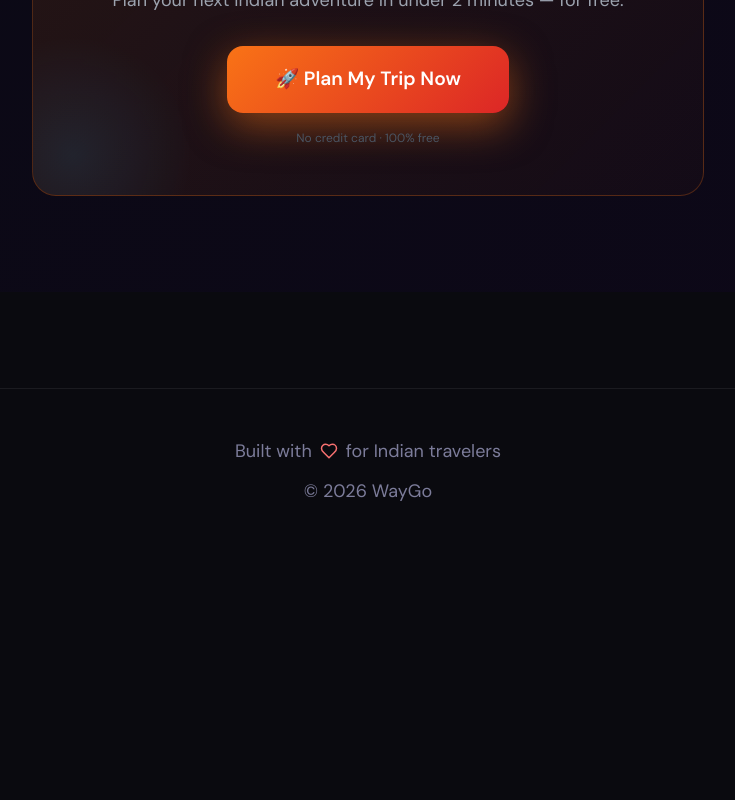
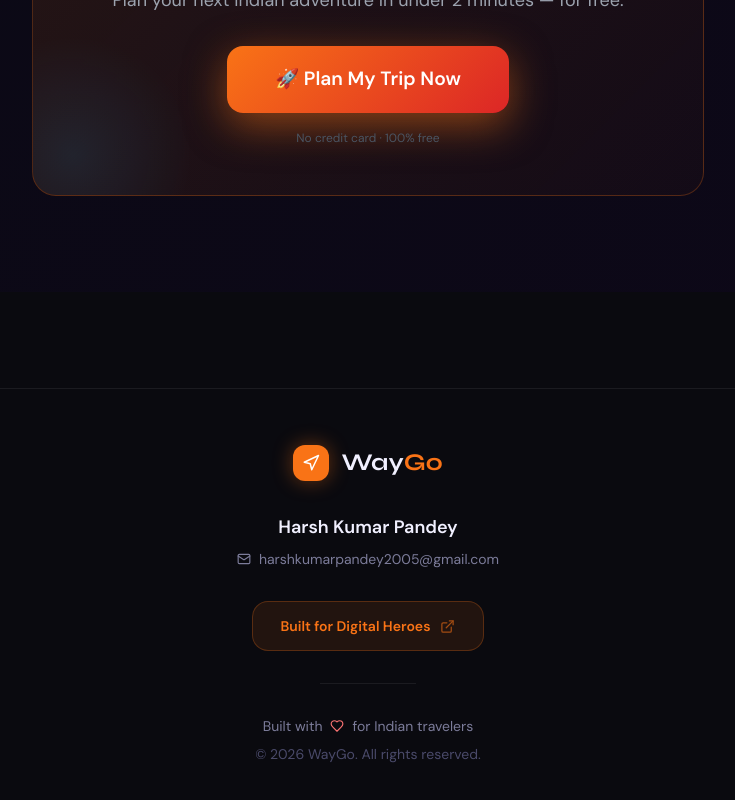
Before and after one commit to Harshkumarpandey111/waygo, a React (Vite) app in the folder client/: page / in a window 1280 px wide. Shown: the part 3456-4256 px from the top of the page, without its empty margins (272-1007 px from the left). Before the commit the page ends 4009 px from the top, so only its background shows below. Built offline with nearby package versions, Linux system fonts and the light colour scheme; no server answers; a web font is replaced by a local one.

Commit message:
feat: add professional footer with Digital Heroes branding, developer info, and external link

```diff
--- a/client/src/components/layout/Footer.jsx
+++ b/client/src/components/layout/Footer.jsx
@@ -1,18 +1,75 @@
-import { Heart } from 'lucide-react';
+import { Heart, Navigation, Mail, ExternalLink } from 'lucide-react';
 
 export default function Footer() {
+  const currentYear = new Date().getFullYear();
+
   return (
-    <footer className="border-t border-[var(--border)] mt-24">
-      <div className="max-w-7xl mx-auto px-6 py-12">
-        <div className="flex flex-col items-center justify-center gap-3 text-center">
+    <footer
+      className="border-t border-[var(--border)] mt-24"
+      role="contentinfo"
+      aria-label="Site footer"
+    >
+      <div className="max-w-7xl mx-auto px-6 py-14">
+        <div className="flex flex-col items-center justify-center gap-8 text-center">
 
-          <p className="text-lg text-[var(--text-muted)] flex items-center justify-center gap-2">
-            Built with <Heart size={18} className="text-red-400" /> for Indian travelers
-          </p>
+          {/* ── WayGo Logo / App Name ── */}
+          <div className="flex items-center gap-3">
+            <div className="w-9 h-9 bg-accent rounded-xl flex items-center justify-center shadow-[0_0_20px_rgba(249,115,22,0.4)]">
+              <Navigation size={18} className="text-white" />
+            </div>
+            <span className="font-display text-2xl font-bold">
+              Way<span className="text-accent">Go</span>
+            </span>
+          </div>
 
-          <p className="text-lg text-[var(--text-muted)]">
-            © {new Date().getFullYear()} WayGo
-          </p>
+          {/* ── Developer Info ── */}
+          <div className="flex flex-col items-center gap-2">
+            <p className="text-lg font-semibold text-[var(--text)]">
+              Harsh Kumar Pandey
+            </p>
+            <a
+              href="mailto:harshkumarpandey2005@gmail.com"
+              className="inline-flex items-center gap-2 text-sm text-[var(--text-muted)] hover:text-accent transition-colors duration-200"
+              aria-label="Send email to Harsh Kumar Pandey"
+            >
+              <Mail size={14} />
+              harshkumarpandey2005@gmail.com
+            </a>
+          </div>
+
+          {/* ── Built for Digital Heroes Button ── */}
+          <a
+            href="https://digitalheroesco.com"
+            target="_blank"
+            rel="noopener noreferrer"
+            className="group inline-flex items-center gap-2.5 px-7 py-3.5
+              bg-accent/10 text-accent border border-accent/25
+              rounded-2xl text-sm font-semibold
+              hover:bg-accent hover:text-white hover:border-accent
+              hover:shadow-[0_8px_32px_rgba(249,115,22,0.35)]
+              focus-visible:ring-2 focus-visible:ring-accent focus-visible:ring-offset-2 focus-visible:ring-offset-[var(--bg)]
+              transition-all duration-300 ease-out"
+            aria-label="Built for Digital Heroes — opens digitalheroesco.com in a new tab"
+          >
+            Built for Digital Heroes
+            <ExternalLink
+              size={15}
+              className="opacity-60 group-hover:opacity-100 group-hover:translate-x-0.5 transition-all duration-300"
+            />
+          </a>
+
+          {/* ── Divider ── */}
+          <div className="w-24 h-px bg-[var(--border)]" />
+
+          {/* ── Copyright + Tagline ── */}
+          <div className="flex flex-col items-center gap-2">
+            <p className="text-sm text-[var(--text-muted)] flex items-center justify-center gap-2">
+              Built with <Heart size={14} className="text-red-400" /> for Indian travelers
+            </p>
+            <p className="text-sm text-[var(--text-subtle)]">
+              © {currentYear} WayGo. All rights reserved.
+            </p>
+          </div>
 
         </div>
       </div>
```
